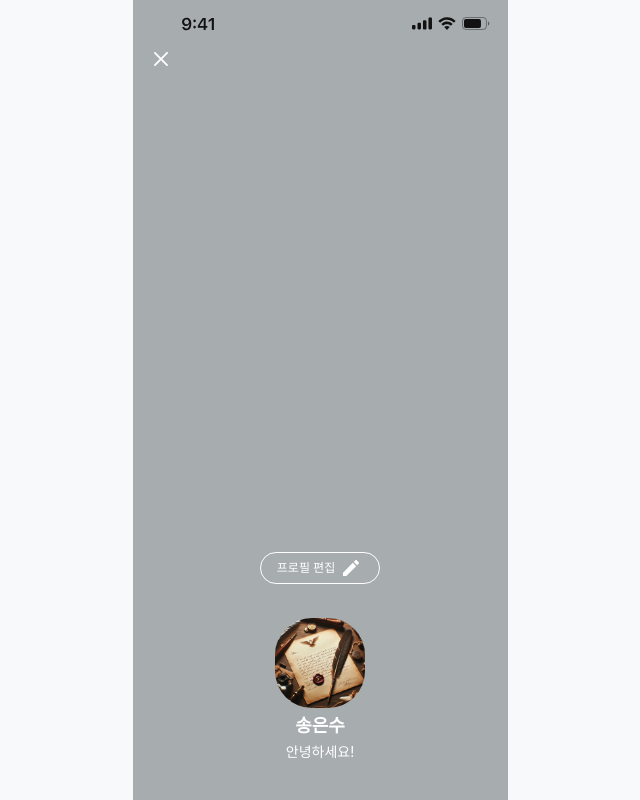
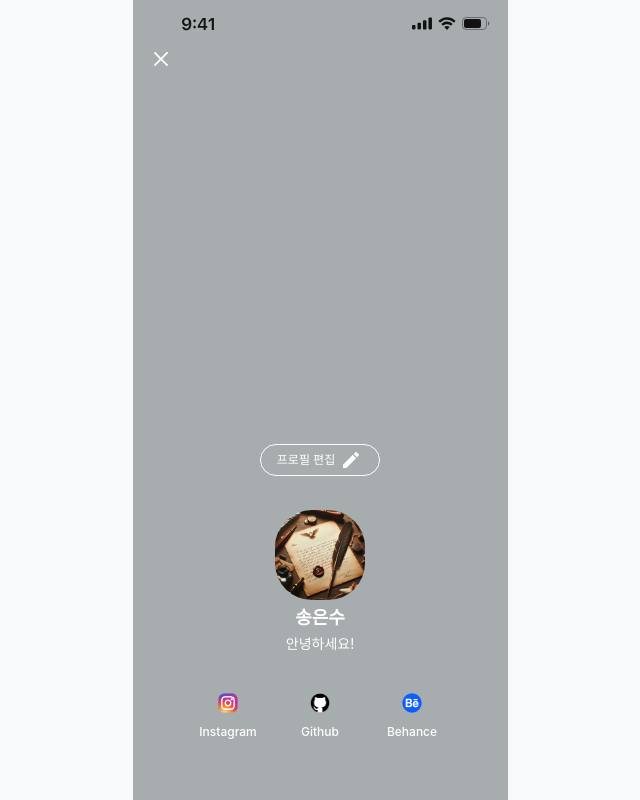
Before and after one commit to CEOS-Developers/react-messenger-19th, a React (Create React App) app: page /myprofile in a window 1280 px wide. Shown: the whole page, without its empty margins (320-960 px from the left). Built offline with nearby package versions, Linux system fonts and the light colour scheme; a web font is replaced by a local one.

Commit message:
feat: SNSBox 컴포넌트 구현

```diff
--- a/src/pages/MyProfilePage/MyProfilePage.tsx
+++ b/src/pages/MyProfilePage/MyProfilePage.tsx
@@ -4,6 +4,7 @@ import { ReactComponent as TimesSvg } from '@assets/svg/times.svg';
 import StatusBox from '@components/StatusBox';
 import EditProfile from './components/EditProfile';
 import ProfileInfo from './components/ProfileInfo';
+import SNSBox from './components/SNSBox';
 
 export default function MyProfilePage() {
   return (
@@ -14,9 +15,22 @@ export default function MyProfilePage() {
       </CloseSVGStyle>
       <EditProfile />
       <ProfileInfo />
+      <SNSBoxesContainer>
+        <SNSBox img="/instagram.png" title="Instagram" />
+        <SNSBox img="/github.png" title="Github" />
+        <SNSBox img="/behance.png" title="Behance" />
+      </SNSBoxesContainer>
     </MyProfilePageConatainer>
   );
 }
+
+const SNSBoxesContainer = styled.div`
+  display: flex;
+  align-self: center;
+  align-items: center;
+  gap: 40px;
+  margin-bottom: 60px;
+`;
 
 const CloseSVGStyle = styled.div`
   flex-grow: 1;
--- /dev/null
+++ b/src/pages/MyProfilePage/components/SNSBox.tsx
@@ -0,0 +1,38 @@
+import styled from 'styled-components';
+import theme from '@styles/theme';
+
+interface SNSBoxProps {
+  img: string;
+  title: string;
+}
+
+export default function SNSBox({ img, title }: SNSBoxProps) {
+  return (
+    <SNSBoxContainer>
+      <SNSBoxImg src={img}></SNSBoxImg>
+      <SNSBoxTitle>{title}</SNSBoxTitle>
+    </SNSBoxContainer>
+  );
+}
+
+const SNSBoxImg = styled.img`
+  width: 22px;
+  height: 22px;
+  background-color: ${theme.colors.gray_3};
+`;
+
+const SNSBoxTitle = styled.p`
+  font-size: ${theme.textStyles.caption5.font_size};
+  font-weight: ${theme.textStyles.caption5.font_weight};
+  line-height: ${theme.textStyles.caption5.line_height};
+  color: ${theme.colors.white};
+`;
+
+const SNSBoxContainer = styled.div`
+  width: 52px;
+  height: 48px;
+  display: flex;
+  flex-direction: column;
+  gap: 10px;
+  align-items: center;
+`;
```
